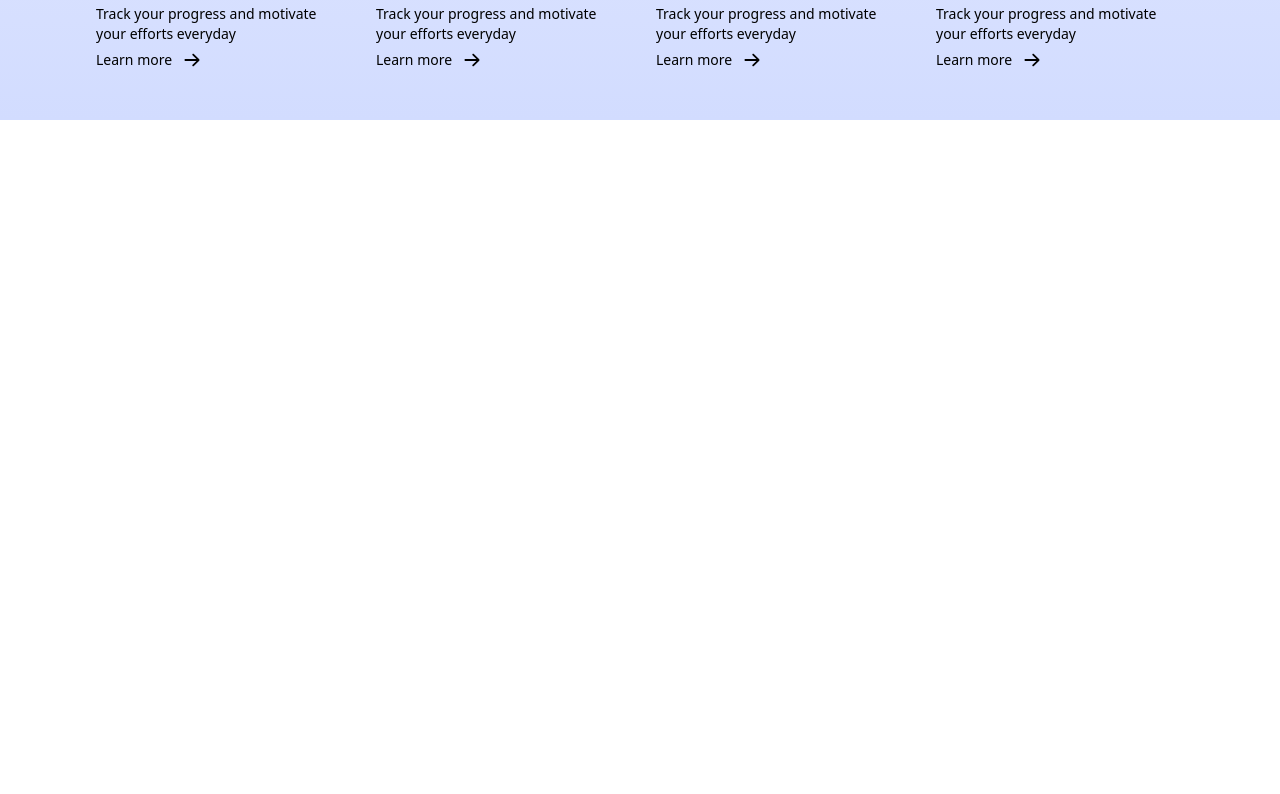
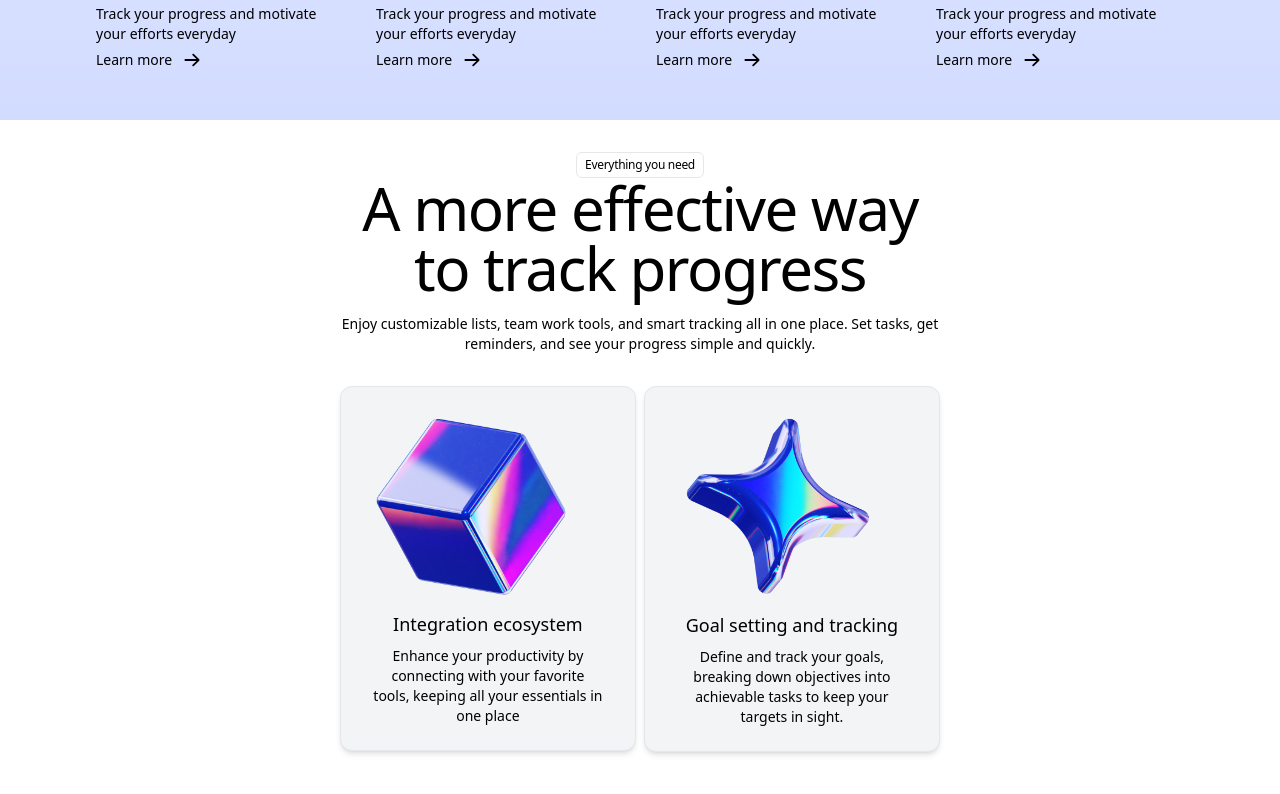
Before and after one commit to Souvik00076/saas-landing-page-1, a Next.js app: page / in a window 1280 px wide. Shown: the part 1984-2778 px from the top of the page. Before the commit the page ends 2104 px from the top, so only its background shows below. Built offline with nearby package versions, Linux system fonts and the light colour scheme.

Commit message:
show price component completed

```diff
--- a/src/app/page.tsx
+++ b/src/app/page.tsx
@@ -1,4 +1,4 @@
-import { Header, Hero, LogoTicker } from "@/components";
+import { Header, Hero, LogoTicker, PriceShow } from "@/components";
 import ProductShowCase from "@/components/ProductShowCase";
 
 export default function Home() {
@@ -8,6 +8,7 @@ export default function Home() {
       <Hero />
       <LogoTicker />
       <ProductShowCase />
+      <PriceShow />
     </>
   );
 }
--- /dev/null
+++ b/src/components/CommonCard.tsx
@@ -0,0 +1,20 @@
+"use client";
+import Image, { StaticImageData } from "next/image";
+import { FC } from "react";
+
+type TCommonCard = {
+  image: StaticImageData;
+  header: string;
+  content: string;
+};
+const CommonCard: FC<TCommonCard> = ({ image, header, content }) => {
+  return (
+    <div className="bg-gray-100 shadow-md max-w-[300px] md:max-w-none px-8 border border-gray-200 py-6 rounded-xl">
+      <Image src={image} alt="icon" width={200} height={200} />
+      <h3 className="font-medium text-lg inline-flex">{header}</h3>
+      <h4 className="text-xs mt-2 md:text-sm">{content}</h4>
+    </div>
+  );
+};
+
+export default CommonCard;
--- /dev/null
+++ b/src/components/ProceShow.tsx
@@ -0,0 +1,43 @@
+import { FC } from "react";
+import CubeImage from "/public/cube.png";
+import StarImage from "/public/star.png";
+import CommonCard from "./CommonCard";
+const PriceShow: FC = () => {
+  return (
+    <section className=" pt-4 pb-12 overflow-x-clip">
+      <div className="container mx-auto">
+        <div className="flex flex-col items-center md:w-[600px] text-center container mx-auto">
+          <span className="px-2 mt-4 py-1 text-xs font-medium border border-primary-gray rounded-md tracking-tight">
+            Everything you need
+          </span>
+          <h1 className="text-4xl md:text-6xl  mt:4 tracking-tight text-center">
+            A more effective way to track progress
+          </h1>
+          <h2 className="text-sm  mt-4">
+            Enjoy customizable lists, team work tools, and smart tracking all in
+            one place. Set tasks, get reminders, and see your progress simple
+            and quickly.
+          </h2>
+          <div className="mt-6 md:mt-8 flex flex-col md:flex-row items-center gap-2">
+            <CommonCard
+              image={CubeImage}
+              header={"Integration ecosystem"}
+              content={
+                "Enhance your productivity by connecting with your favorite tools, keeping all your essentials in one place"
+              }
+            />
+            <CommonCard
+              image={StarImage}
+              header={"Goal setting and tracking"}
+              content={
+                "Define and track your goals, breaking down objectives into achievable tasks to keep your targets in sight."
+              }
+            />
+          </div>
+        </div>
+      </div>
+    </section>
+  );
+};
+
+export default PriceShow;
--- a/src/components/index.ts
+++ b/src/components/index.ts
@@ -2,4 +2,6 @@ import Header from "./Header";
 import Hero from "./Hero";
 import LogoTicker from "./LogoTicker";
 import ProductShowCase from "./ProductShowCase";
-export { Header, Hero, LogoTicker };
+import PriceShow from "./ProceShow";
+import CommonCard from "./CommonCard";
+export { CommonCard, Header, Hero, LogoTicker, PriceShow, ProductShowCase };
```
Also changed, not shown: public/cube.png (added).
